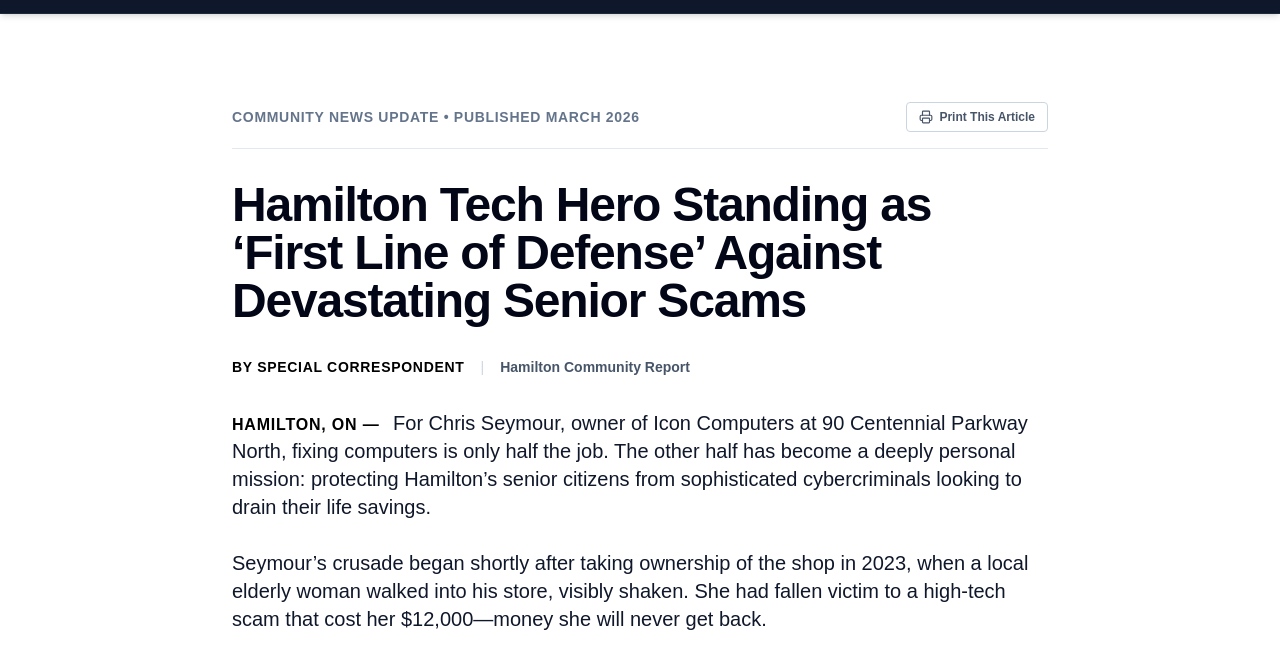
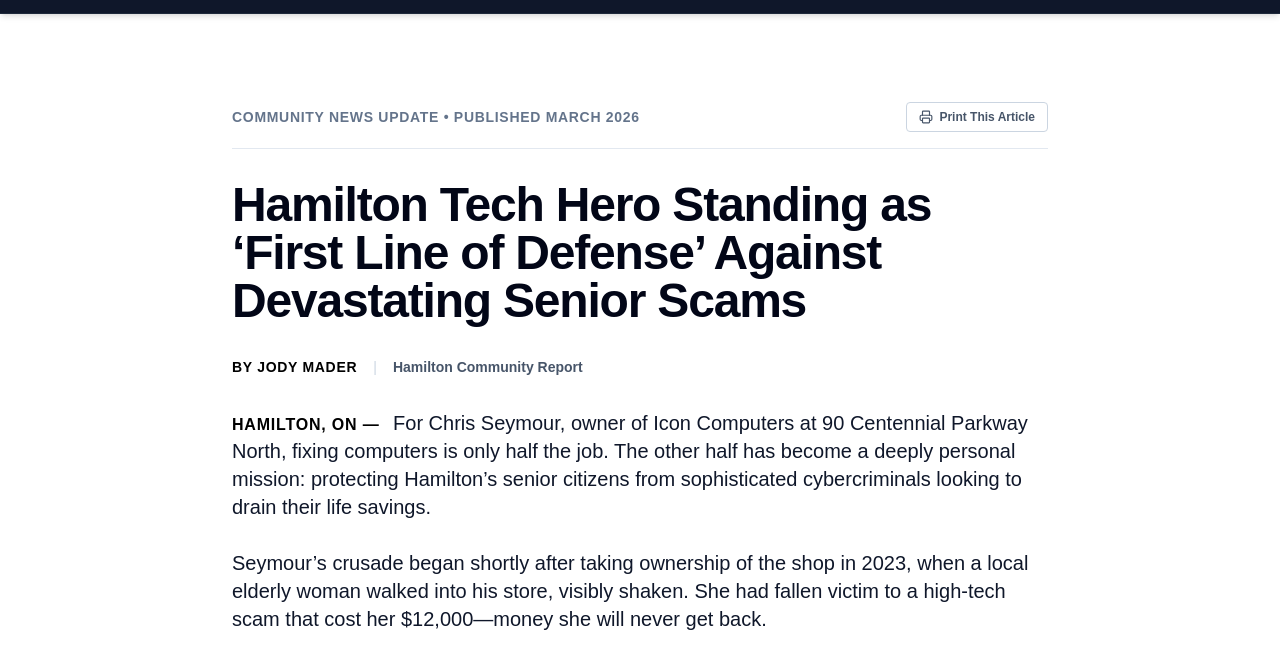
Before and after one commit to sathington-sudo/icon, a plain HTML site: page news.html in a window 1280 px wide. Shown: the part 113-771 px from the top of the page. Drawn offline with nearby package versions, Linux system fonts and the light colour scheme.

Commit message:
Update byline author in news.html

```diff
--- a/news.html
+++ b/news.html
@@ -151,7 +151,7 @@
 
           <!-- Byline & Date info -->
           <div class="text-sm text-slate-600 mb-8 flex flex-col sm:flex-row sm:items-center sm:space-x-4">
-            <span class="font-bold text-black uppercase tracking-wider">By Special Correspondent</span>
+            <span class="font-bold text-black uppercase tracking-wider">By Jody Mader</span>
             <span class="hidden sm:inline text-slate-300">|</span>
             <span class="font-semibold">Hamilton Community Report</span>
           </div>
```
